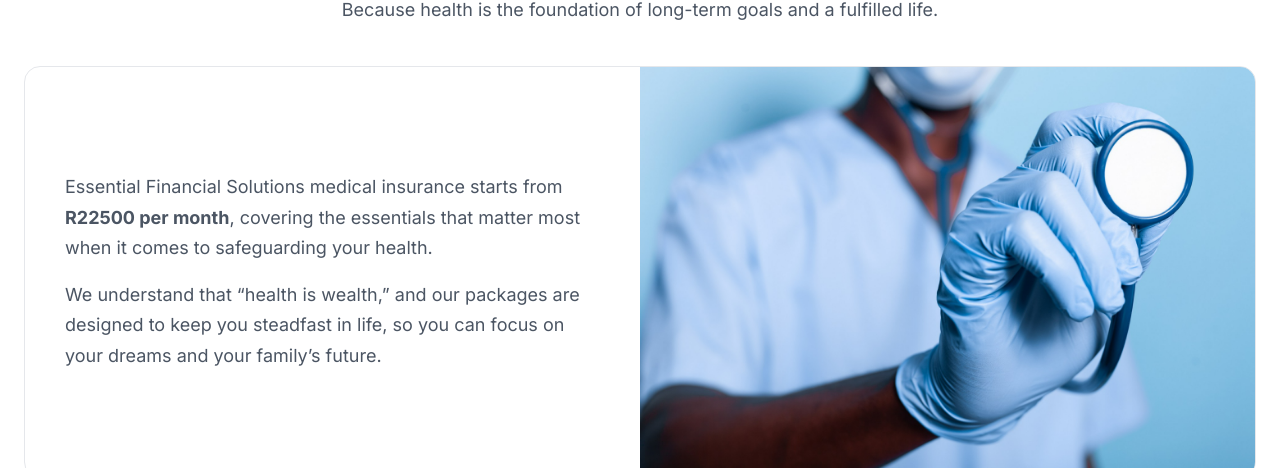
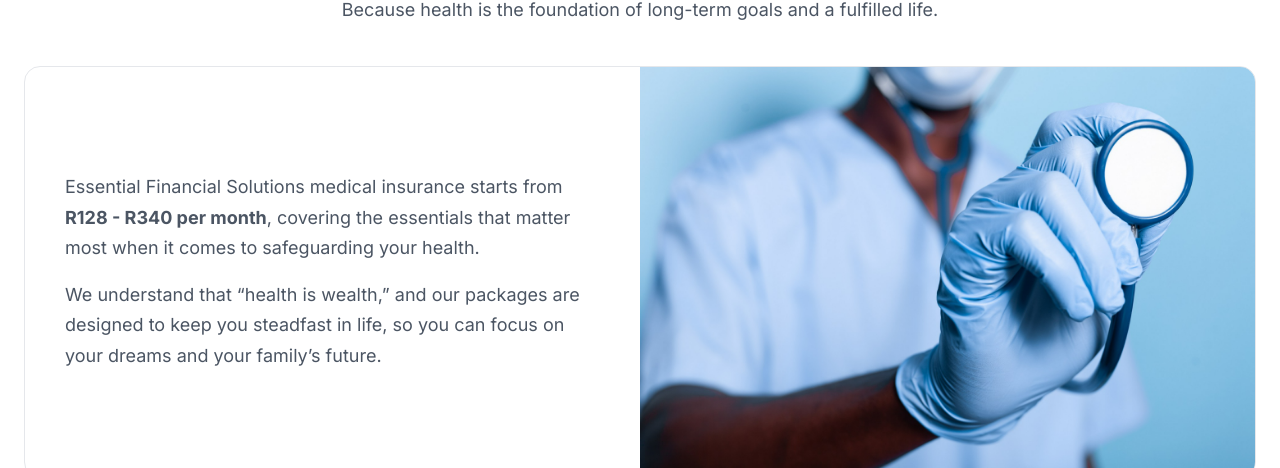
Before and after one commit to Re-EL123/Essential-Financial-Solutions, a plain HTML site: page health.html in a window 1280 px wide. Shown: the part 632-1100 px from the top of the page. Drawn offline with nearby package versions, Linux system fonts and the light colour scheme.

Commit message:
Update health.html

```diff
--- a/health.html
+++ b/health.html
@@ -82,7 +82,7 @@
     <div class="section-card grid grid-cols-1 lg:grid-cols-2">
       <div class="p-8 md:p-10 flex flex-col justify-center">
         <p class="lead mb-4">
-          Essential Financial Solutions medical insurance starts from <strong>R22500 per month</strong>,
+          Essential Financial Solutions medical insurance starts from <strong>R128 - R340 per month</strong>,
           covering the essentials that matter most when it comes to safeguarding your health.
         </p>
         <p class="lead">
```
